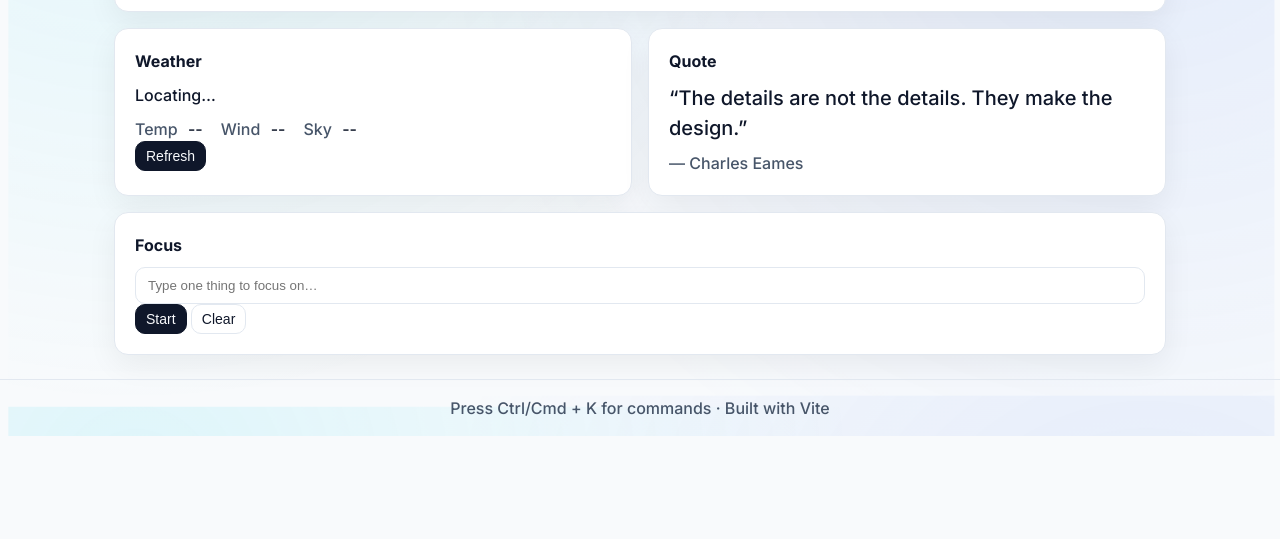
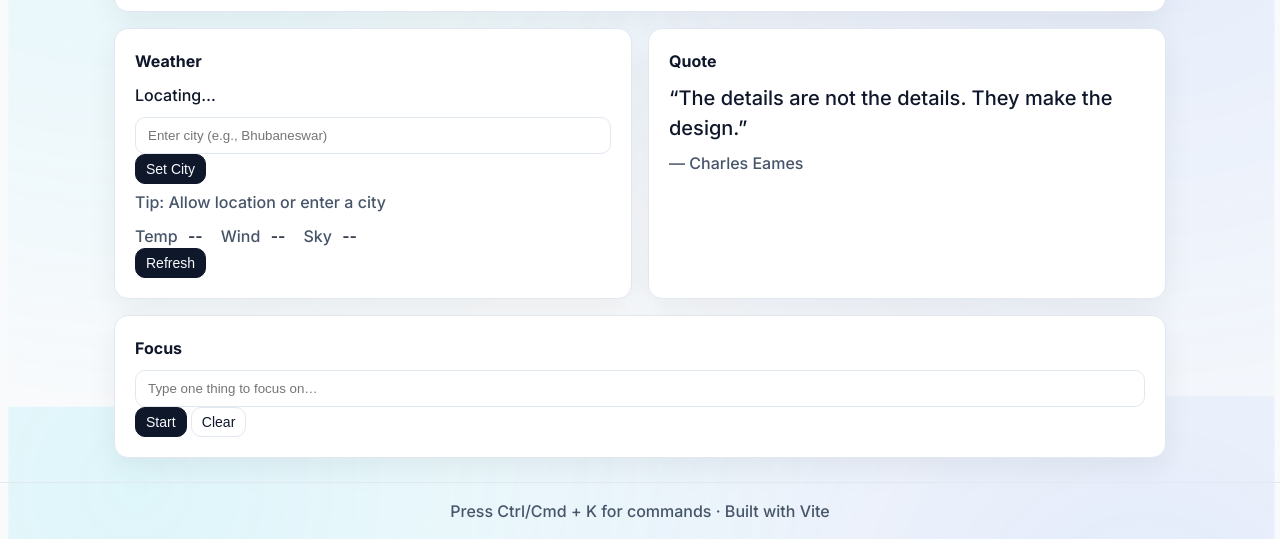
Before and after one commit to MizxGaming/NoxDash, a website built with Vite: page index.html in a window 1280 px wide. Shown: the part 396-935 px from the top of the page. Before the commit the page ends 832 px from the top, so only its background shows below. Built offline with nearby package versions, Linux system fonts and the light colour scheme; no server answers.

Commit message:
something

```diff
--- a/index.html
+++ b/index.html
@@ -34,6 +34,11 @@
       <section class="card weather" aria-live="polite">
         <div class="card-title">Weather</div>
         <div id="weatherStatus">Allow location for weather</div>
+        <div class="row" style="margin-top:10px; gap:8px;">
+            <input id="cityInput" class="input" placeholder="Enter city (e.g., Bhubaneswar)" />
+            <button id="setCity" class="btn small">Set City</button>
+        </div>
+        <div id="geoHint" class="muted" style="margin-top:6px;">Tip: Allow location or enter a city</div>
         <div class="weather-row">
             <div><span class="label">Temp</span> <span id="temp">--</span></div>
             <div><span class="label">Wind</span> <span id="wind">--</span></div>
```
Lines whose indentation alone changed are shown as unchanged.
